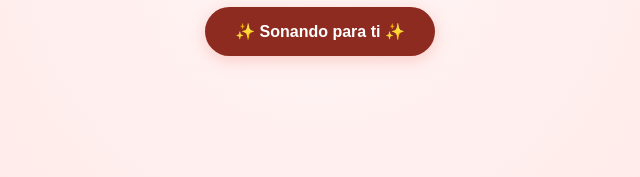
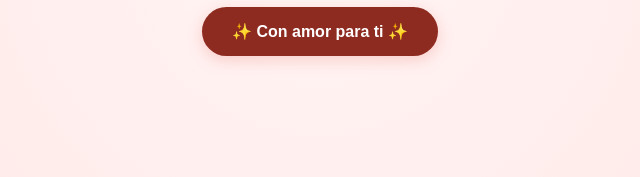
Before and after one commit to paravos266/Para-mi-abuela, a plain HTML site: page index.html in a window 1280 px wide. Both pictures are taken after a click on the button "🎵 Toca aquí, Abuela". Shown: the part 467-644 px from the top of the page, 320-960 px from the left. Drawn offline with Linux system fonts and the light colour scheme.

Commit message:
Update index.html

```diff
--- a/index.html
+++ b/index.html
@@ -78,10 +78,7 @@
             box-shadow: 0 4px 15px rgba(241, 148, 138, 0.4);
             z-index: 30;
             margin-top: 5px;
-            transition: all 0.3s ease;
         }
-
-        .music-btn:active { transform: scale(0.9); background: #e57373; }
     </style>
 </head>
 <body>
@@ -112,25 +109,27 @@
         </canvas>
     </div>
 
-    <button id="playBtn" class="music-btn" onclick="iniciarRegalo()">🎵 Toca aquí, Abuela</button>
+    <button id="playBtn" class="music-btn" onclick="tocarMusica()">🎵 Toca aquí, Abuela</button>
 
-    <audio id="bgMusic" preload="auto">
-        <source src="musica_abuela.mp3" type="audio/mpeg">
+    <audio id="bgMusic">
+        <source src="musica_abula.mp3" type="audio/mpeg">
     </audio>
 
     <script>
-        const audio = document.getElementById("bgMusic");
-        const btn = document.getElementById("playBtn");
+        function tocarMusica() {
+            var audio = document.getElementById("bgMusic");
+            var btn = document.getElementById("playBtn");
 
-        function iniciarRegalo() {
-            // Truco para móviles: forzar la carga y reproducción
+            // Forzar la carga del archivo antes de reproducir
             audio.load();
-            audio.play().then(() => {
-                btn.innerHTML = "✨ Sonando para ti ✨";
+
+            audio.play().then(function() {
+                btn.innerHTML = "✨ Con amor para ti ✨";
                 btn.style.background = "#8e2b21";
-            }).catch(error => {
-                alert("Abuela, por favor presiona de nuevo para escuchar la música ❤️");
-                console.log("Error: ", error);
+            }).catch(function(error) {
+                console.log("Error:", error);
+                // Si falla en móvil, intentamos de nuevo sin el "load"
+                audio.play();
             });
         }
 
```
